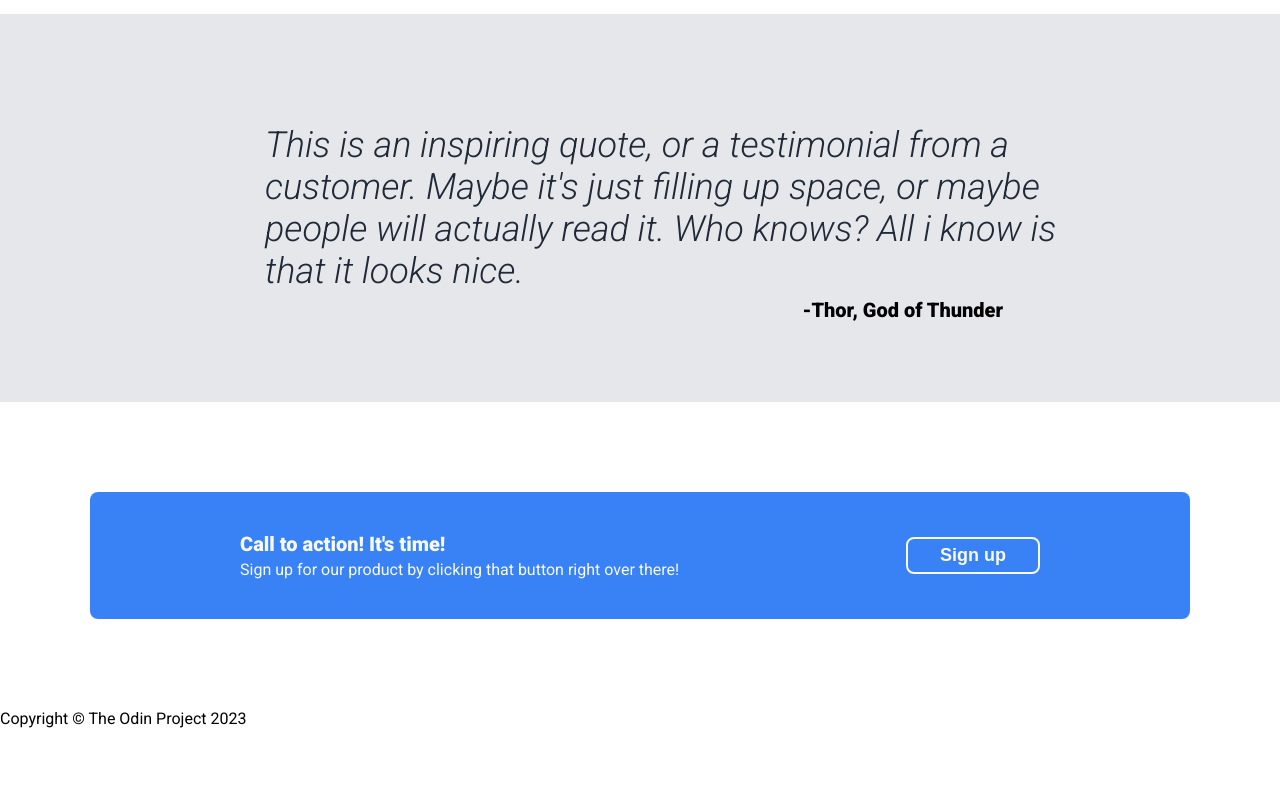
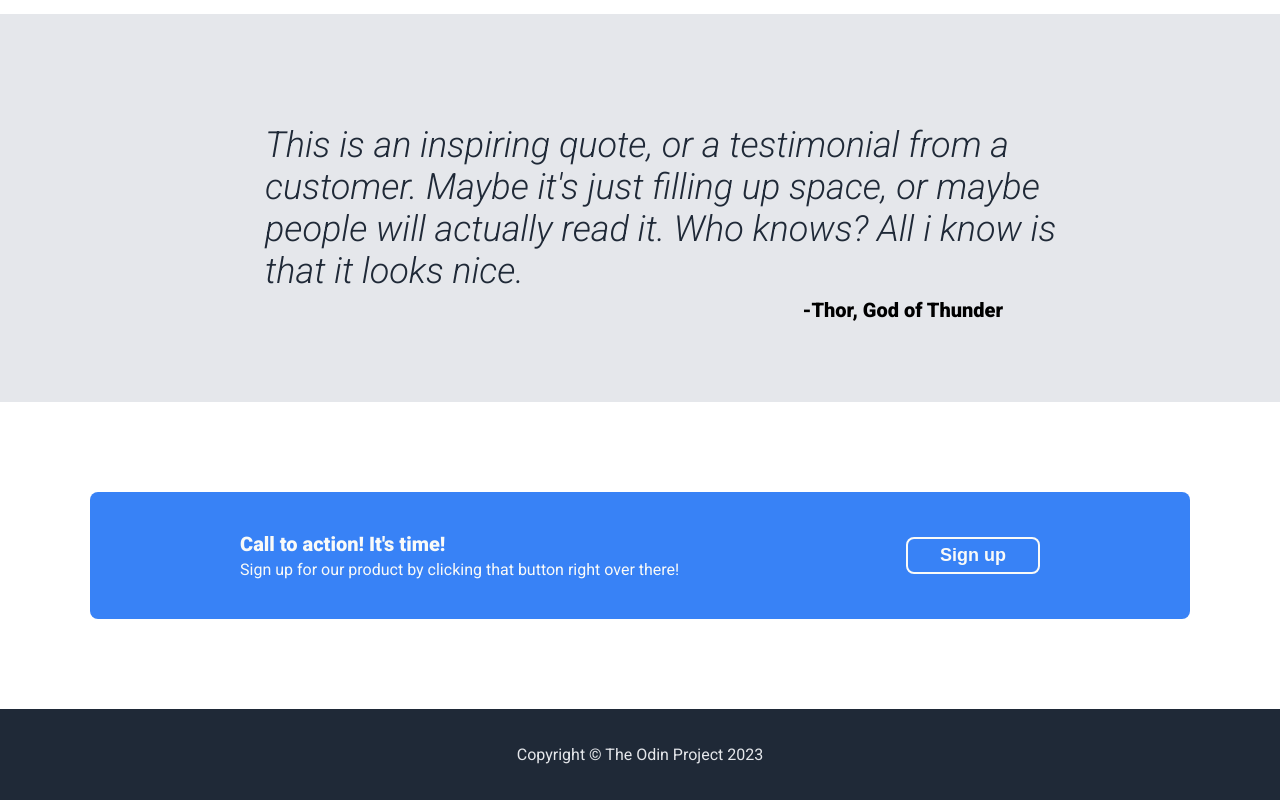
Before and after one commit to piotr-kukla-real/odin-landing-page, a plain HTML site: page index.html in a window 1280 px wide. Shown: the part 985-1785 px from the top of the page. Before the commit the page ends 1713 px from the top, so only its background shows below. Drawn offline with Linux system fonts and the light colour scheme.

Commit message:
Style footer in index.html

```diff
--- a/index.html
+++ b/index.html
@@ -77,7 +77,7 @@
             </div>
         </div>
         <footer>
-            <p>Copyright &copy; The Odin Project 2023</p>
+            <p class="footer-text">Copyright &copy; The Odin Project 2023</p>
         </footer>
     </body>
 </html>
--- a/style.css
+++ b/style.css
@@ -8,6 +8,9 @@
 
 body {
     font-family: Roboto, sans-serif;
+    min-height: 100vh;
+    display: flex;
+    flex-direction: column;
 }
 
 .top-section {
@@ -195,3 +198,14 @@ body {
     cursor: pointer;
     align-self: center;
 }
+
+footer {
+    background-color: #1F2937;
+    padding: 36px 0;
+    text-align: center;
+    margin-top: auto;
+}
+
+.footer-text {
+    color: #E5E7EB;
+}
```
